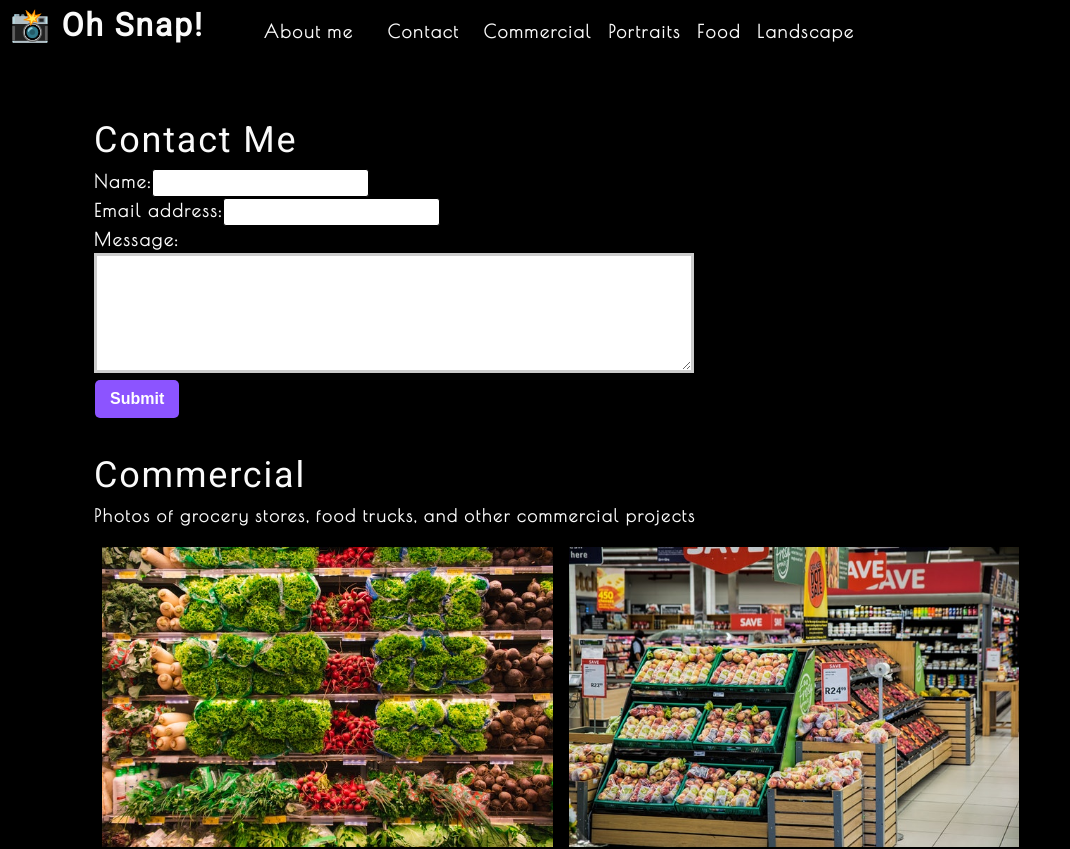
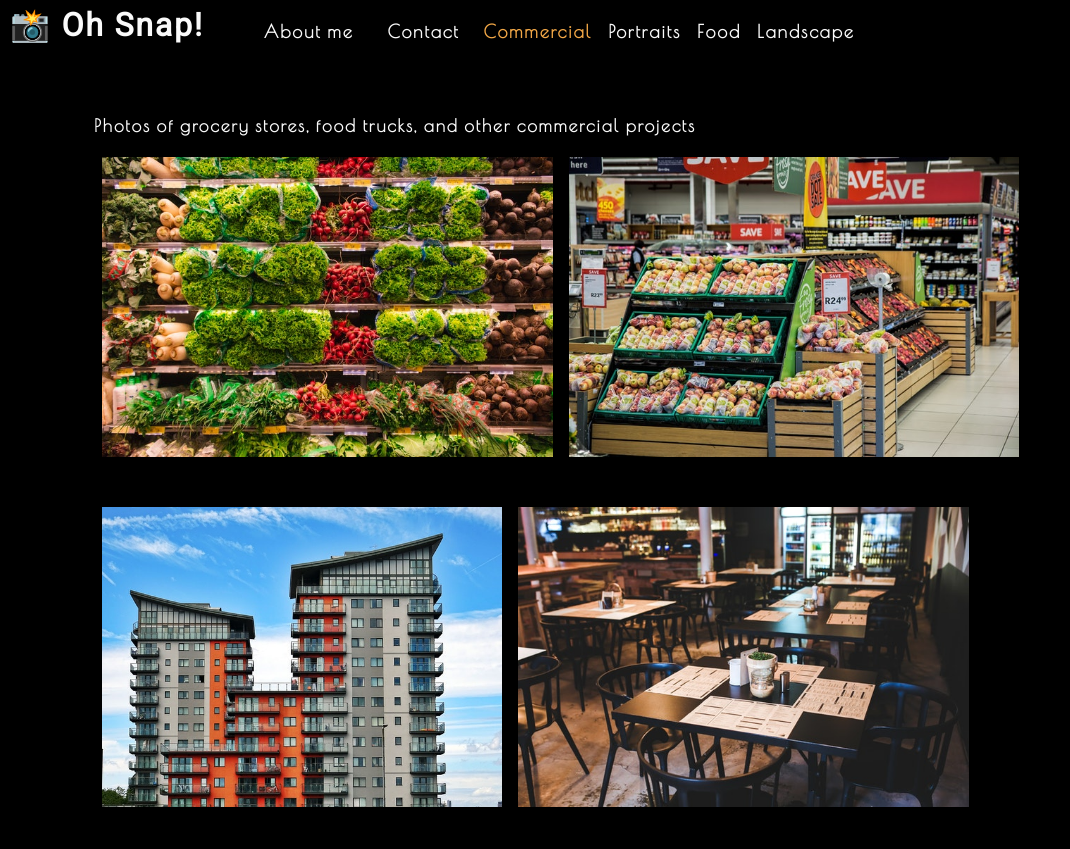
Before and after one commit to shellyst/photo-port, a React (Create React App) app: page / in a window 1280 px wide. Shown: the top 849 px of the page, without its empty margins (0-1070 px from the left). Built offline with nearby package versions, Linux system fonts and the light colour scheme.

Commit message:
Created conditional rendering for different components of the app

```diff
--- a/src/App.js
+++ b/src/App.js
@@ -18,6 +18,10 @@ function App() {
       description: "Fields, farmhouses, waterfalls, and the beauty of nature",
     },
   ]);
+  // Need to condition what renders based on which menu item user selects from navigation.
+  // Setting to false prevents contact form from showing when user intially navigates to home.
+  // Gallery displays.
+  const [contactSelected, setContactSelected] = useState(false);
 
   const [currentCategory, setCurrentCategory] = useState(categories[0]);
 
@@ -27,11 +31,20 @@ function App() {
         categories={categories}
         setCurrentCategory={setCurrentCategory}
         currentCategory={currentCategory}
+        contactSelected={contactSelected}
+        setContactSelected={setContactSelected}
       ></Nav>
       <main>
-        <ContactForm></ContactForm>
-        <Gallery currentCategory={currentCategory}></Gallery>
-        <About></About>
+        {/* If contactSelected = false, Gallery and About components rendered, but if true, ContactForm should be rendered. */}
+        {!contactSelected ? (
+          <>
+            <Gallery currentCategory={currentCategory}></Gallery>
+            <About></About>
+          </>
+        ) : (
+          // Equivalent to "} else {"
+          <ContactForm></ContactForm>
+        )}
       </main>
     </div>
   );
--- a/src/components/Contact/index.js
+++ b/src/components/Contact/index.js
@@ -1,4 +1,5 @@
 import React, { useState } from "react";
+import { validateEmail } from "../../utils/helpers";
 
 function ContactForm() {
   // JSX
@@ -10,22 +11,78 @@ function ContactForm() {
   });
 
   const { name, email, message } = formState;
+
+  const [errorMessage, setErrorMessage] = useState("");
+
+  //   Assign value taken from the input field with e.target.value and assign value to the property formState.name.
+  // Use spread operator ...formState so we can retain the other key-value pairs in this object.
+  //   Name refers to name attribute in the form element. Attribute matches property names of formState(name, email, message)
+  function handleChange(e) {
+    // If input is email, assign property to isValid.
+    if (e.target.name === "email") {
+      const isValid = validateEmail(e.target.value);
+      console.log(isValid);
+      // isValid conditional statement
+      if (!isValid) {
+        setErrorMessage("Your email is invalid.");
+      } else {
+        setErrorMessage("");
+      }
+    } else {
+      if (!e.target.value.length) {
+        setErrorMessage(`${e.target.name} is required.`);
+      } else {
+        setErrorMessage("");
+      }
+    }
+    // Allos the state to update with the user input if there is no error message.
+    if (!errorMessage) {
+      setFormState({ ...formState, [e.target.name]: e.target.value });
+    }
+  }
+
+  function handleSubmit(e) {
+    e.preventDefault();
+    console.log(formState);
+  }
+
   return (
     <section>
       <h1>Contact Me</h1>
-      <form id="contact-form">
+      <form id="contact-form" onSubmit={handleSubmit}>
         <div>
           <label htmlFor="name">Name:</label>
-          <input type="text" defaultValue={name} name="name" />
+          <input
+            type="text"
+            defaultValue={name}
+            onBlur={handleChange}
+            name="name"
+          />
         </div>
         <div>
           <label htmlFor="email">Email address:</label>
-          <input type="email" defaultValue={email} name="email" />
+          <input
+            type="email"
+            defaultValue={email}
+            name="email"
+            onBlur={handleChange}
+          />
         </div>
         <div>
           <label htmlFor="message">Message:</label>
-          <textarea name="message" defaultValue={message} rows="5" />
+          <textarea
+            name="message"
+            defaultValue={message}
+            onBlur={handleChange}
+            rows="5"
+          />
         </div>
+        {/* && operator being used as a short circuit. If first value resolves to true, second expression evaluated. */}
+        {errorMessage && (
+          <div>
+            <p className="error-text">{errorMessage}</p>
+          </div>
+        )}
         <button type="submit">Submit</button>
       </form>
     </section>
--- a/src/components/Gallery/index.js
+++ b/src/components/Gallery/index.js
@@ -6,7 +6,7 @@ function Gallery(props) {
   const { currentCategory } = props;
   return (
     <section>
-      <h1 data-testid="h1tag">{capitalizeFirstLetter(currentCategory.name)}</h1>
+      {/* <h1 data-testid="h1tag">{capitalizeFirstLetter(currentCategory.name)}</h1> */}
       <p>{currentCategory.description}</p>
       <PhotoList category={currentCategory.name} />
     </section>
--- a/src/components/Nav/index.js
+++ b/src/components/Nav/index.js
@@ -2,11 +2,13 @@ import React, { useEffect } from "react";
 import { capitalizeFirstLetter } from "../../utils/helpers";
 
 function Nav(props) {
-  const { categories = [], setCurrentCategory, currentCategory } = props;
-
-  useEffect(() => {
-    document.title = capitalizeFirstLetter(currentCategory.name);
-  }, [currentCategory]);
+  const {
+    categories = [],
+    setCurrentCategory,
+    currentCategory,
+    contactSelected,
+    setContactSelected,
+  } = props;
 
   const handleClick = (item) => {
     console.log(item);
@@ -16,7 +18,12 @@ function Nav(props) {
   return (
     <header className="flex-row px-1">
       <h2>
-        <a data-testid="link" href="/">
+        {/* When about is sleected, contactSelected is set to false and the About component is rendered. */}
+        <a
+          data-testid="about"
+          href="#about"
+          onClick={() => setContactSelected(false)}
+        >
           <span role="img" aria-label="camera">
             {" "}
             📸
@@ -31,19 +38,29 @@ function Nav(props) {
               About me
             </a>
           </li>
-          <li className={"mx-2"}>
-            <span onClick={() => handleClick("Contact")}>Contact</span>
+          <li className={`mx-2 ${contactSelected && "navActive"}`}>
+            <span onClick={() => setContactSelected(true)}>Contact</span>
           </li>
           {/* NOT ENTIRELY SURE WHAT THIS MEANS - CAN IT BE EXPLAINED? */}
           {categories.map((category) => (
             // Short-cut expression: currentCategory.name === category name will be evaluated as long as it is true.
             // navActive makes the navigation link colour change depending on which category selected.
+            // navActive assigned only if Contact hasn't been selected and the current category HAS been selected.
             <li
-              className={`mx-1 ${currentCategory.name === category.name}`}
+              className={`mx-1 ${
+                currentCategory.name === category.name &&
+                !contactSelected &&
+                `navActive`
+              }`}
               key={category.name}
             >
               {/* Event listener for whenever category is clicked. */}
-              <span onClick={() => setCurrentCategory(category.name)}>
+              <span
+                onClick={() => {
+                  setCurrentCategory(category);
+                  setContactSelected(false);
+                }}
+              >
                 {capitalizeFirstLetter(category.name)}
               </span>
             </li>
```
